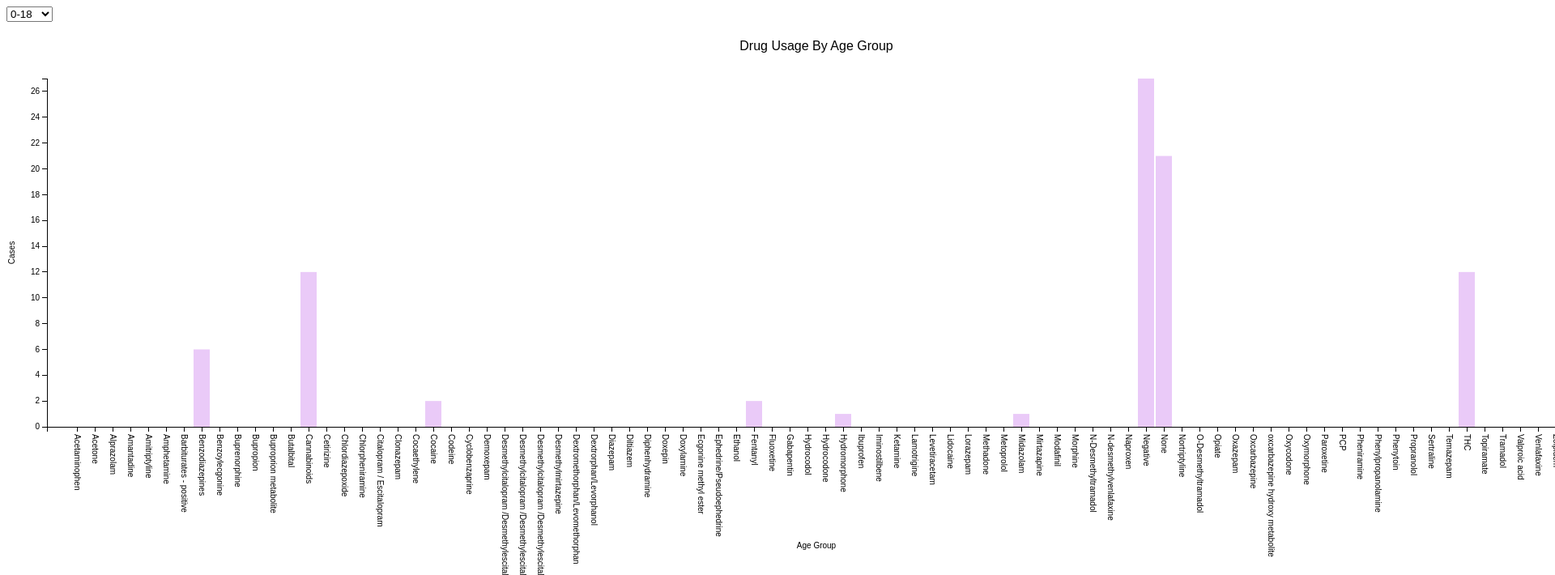
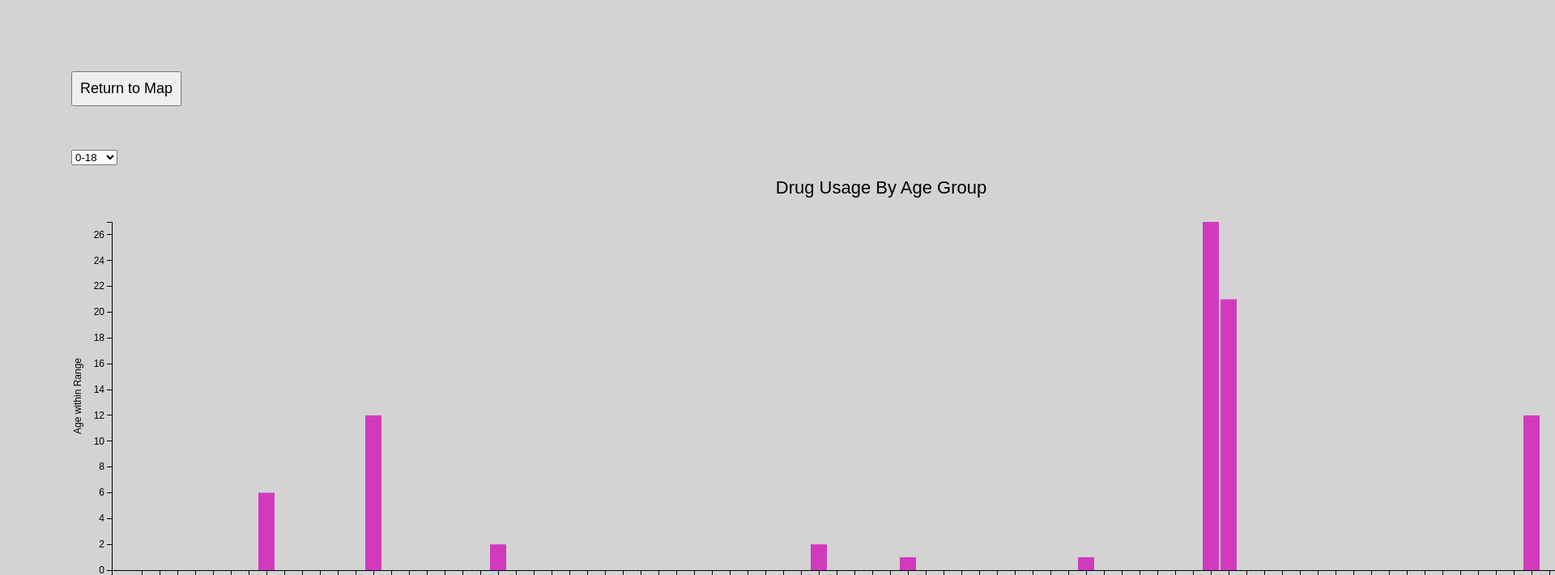
Before and after one commit to Lizardbb/CT-CDR, a plain HTML site: page Drugs & Crashes/age.html in a window 1280 px wide. Shown: the top 710 px of the page at 81% size, 1920 px wide, since content can reach past the window. Drawn offline with nearby package versions, Linux system fonts and the light colour scheme.

```diff
--- a/Drugs & Crashes/age.html
+++ b/Drugs & Crashes/age.html
@@ -4,15 +4,30 @@
         <meta charset="utf-8">
         <title>d3 Updating Bar Chart With Dropdown</title>
         <script src="https://d3js.org/d3.v3.min.js" charset="utf-8"></script>
+
+        <input type="button" class="return" onclick="location.href='/index.html';" value="Return to Map" />
         <style>
+
+        input {
+            position: relative;
+            font-size: large;
+            z-index: +1;
+            padding: .5em;
+            margin-bottom: 3em ;
+        }
+
         body {
-            font: 10px sans-serif;
+            margin-top: 5%;
+            margin-left: 5%;
+            padding: 2em;
+            font: 12px sans-serif;
+            background-color: lightgray;
         }
         select {
             display: block;
         }
         .bar {
-            fill: rgba(222, 171, 244, 0.783);
+            fill: rgb(209, 20, 184);
             opacity: 0.8;
         }
 
@@ -74,7 +89,7 @@
                     .attr("x", (width / 2))
                     .attr("y", 0 - (margin.top / 2))
                     .attr("text-anchor", "middle")
-                    .style("font-size", "16px")
+                    .style("font-size", "22px")
                     .text("Drug Usage By Age Group");
 
 
@@ -111,7 +126,7 @@
                     .attr("x",0 - (height / 2))
                     .attr("dy", "1em")
                     .style("text-anchor", "middle")
-                    .text("Cases");
+                    .text("Age within Range");
 
                 //adding x-axis title
                 canvas.append("text")
@@ -119,7 +134,7 @@
                     "translate(" + (width/2) + " ," +
                            (height + margin.top + 80) + ")")
                     .style("text-anchor", "middle")
-                    .text("Age Group");
+                    .text("Drugs");
 
 
 
```
Also changed, not shown: index.html (+1 -0 lines).
